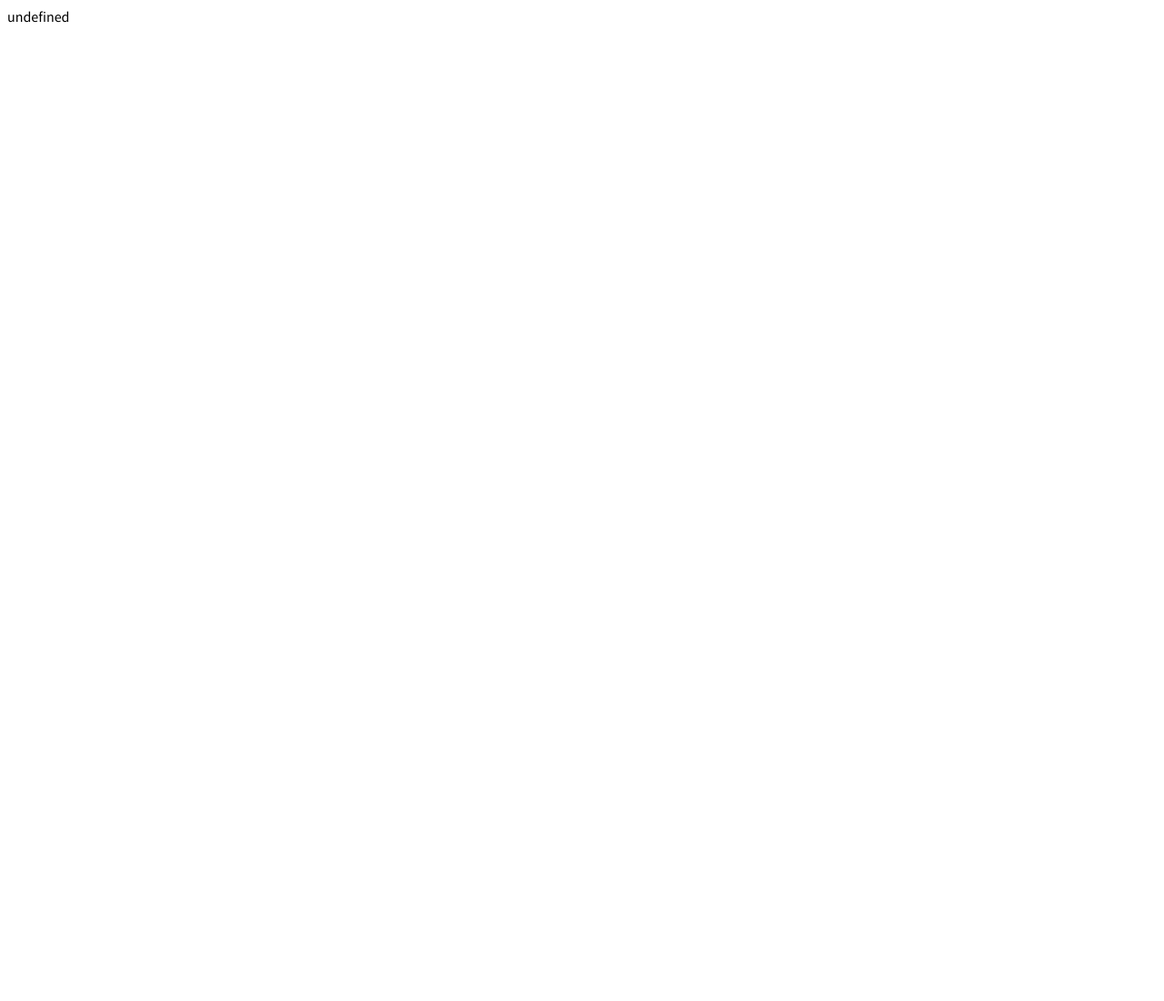
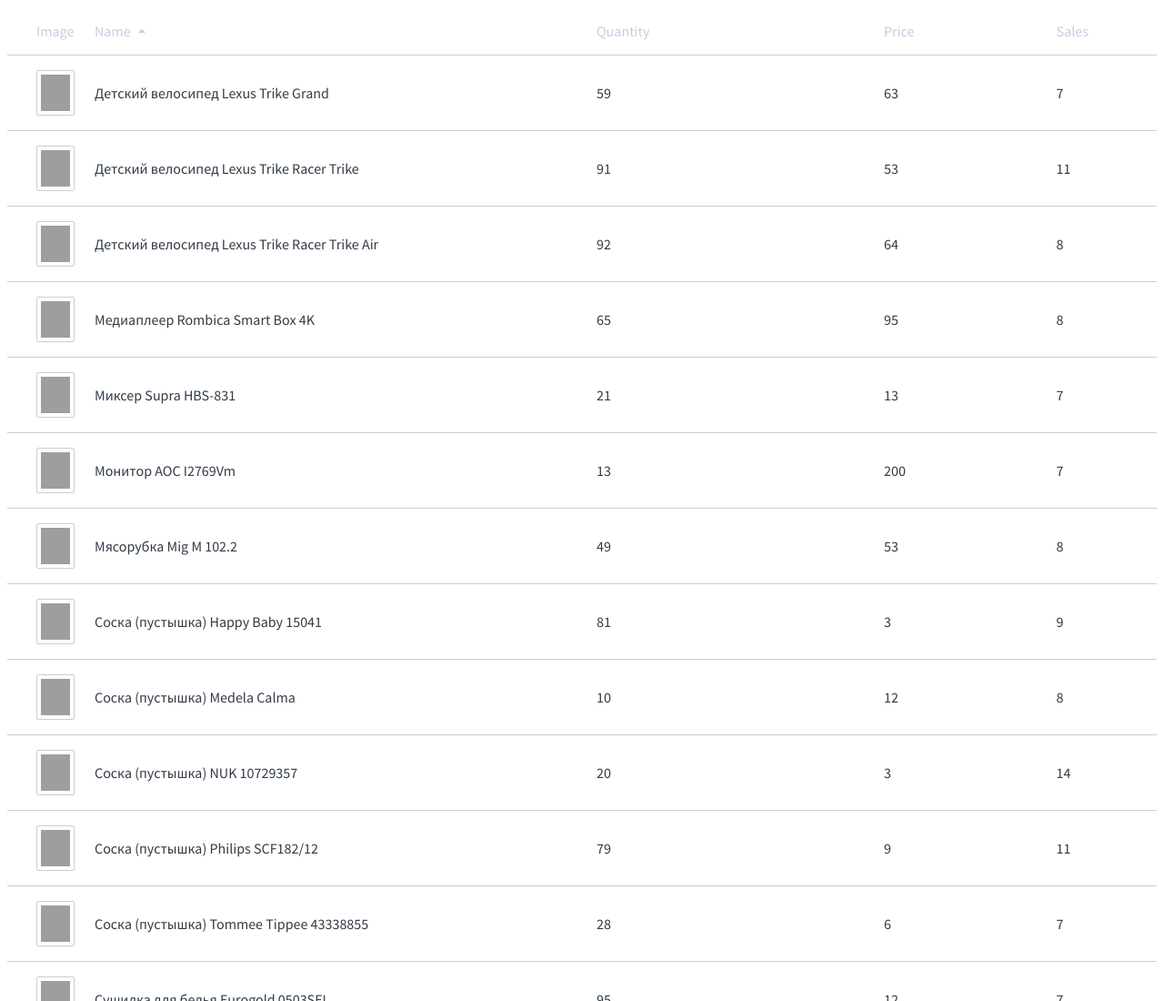
Before and after one commit to js-tasks-ru/js-20210921_paloshmax, a website: page 06-events-practice/1-sortable-table-v2/index.html in a window 1280 px wide. Shown: the top 1100 px of the page at 91% size. Before the commit the page ends 800 px from the top, so only its background shows below. Drawn offline with Linux system fonts and the light colour scheme; grey boxes are pictures that could not be loaded.

Commit message:
Lesson 6

```diff
--- a/06-events-practice/1-sortable-table-v2/index.html
+++ b/06-events-practice/1-sortable-table-v2/index.html
@@ -1,20 +1,19 @@
-<!doctype html>
+<!DOCTYPE html>
 <head>
-  <meta charset="utf-8">
-  <link rel="stylesheet" href="style.css">
+  <meta charset="utf-8" />
+  <link rel="stylesheet" href="style.css" />
 </head>
 <body>
-
   <div id="root"></div>
 
   <script type="module">
-  import SortableTable from './index.js';
-  import data from './products-data.js';
+    import SortableTable from "./index.js";
+    import data from "./products-data.js";
 
     const headerConfig = [
       {
-      id: 'images',
-      title: 'Image',
+        id: "images",
+        title: "Image",
         sortable: false,
         template: (data = []) => {
           return `
@@ -22,40 +21,40 @@
             <img class="sortable-table-image" alt="Image" src="${data[0]?.url}">
           </div>
         `;
-      }
+        },
       },
       {
-      id: 'title',
-      title: 'Name',
+        id: "title",
+        title: "Name",
         sortable: true,
-      sortType: 'string'
+        sortType: "string",
       },
       {
-      id: 'quantity',
-      title: 'Quantity',
+        id: "quantity",
+        title: "Quantity",
         sortable: true,
-      sortType: 'number'
+        sortType: "number",
       },
       {
-      id: 'price',
-      title: 'Price',
+        id: "price",
+        title: "Price",
         sortable: true,
-      sortType: 'number'
+        sortType: "number",
       },
       {
-      id: 'sales',
-      title: 'Sales',
+        id: "sales",
+        title: "Sales",
         sortable: true,
-      sortType: 'number'
+        sortType: "number",
       },
     ];
 
     const sortableTable = new SortableTable(headerConfig, {
       data,
       sorted: {
-      id: headerConfig.find(item => item.sortable).id,
-      order: 'asc'
-    }
+        id: headerConfig.find((item) => item.sortable).id,
+        order: "asc",
+      },
     });
 
     root.append(sortableTable.element);
--- a/06-events-practice/1-sortable-table-v2/index.js
+++ b/06-events-practice/1-sortable-table-v2/index.js
@@ -1,8 +1,156 @@
 export default class SortableTable {
-  constructor(headersConfig, {
-    data = [],
-    sorted = {}
-  } = {}) {
+  element;
+  subElements;
 
+  sortClickHandler = (e) => {
+    const target = e.target.closest(".sortable-table__cell");
+    if (!target) return;
+
+    let value;
+    if (target.dataset.order === undefined || target.dataset.order === "asc")
+      value = "desc";
+    else if (target.dataset.order === "desc") value = "asc";
+    this.sort(target.dataset.id, value);
+  };
+  constructor(
+    headerConfig = [],
+    {
+      data = [],
+      sorted = {
+        id: headerConfig.find((item) => item.sortable).id,
+        order: "asc",
+      },
+    } = {}
+  ) {
+    this.headerConfig = headerConfig;
+    this.data = Array.isArray(data) ? data : data.data;
+    this.sorted = sorted;
+    this.sortedData = [];
+    this.render();
+    this.addEventListeners();
+  }
+  get template() {
+    return /* html */ `
+      <div data-element="productsContainer" class="products-list__container">
+        <div class="sortable-table">
+          ${this.getHeader()}
+          ${this.getBody()}
+        </div>
+      </div>
+    `;
+  }
+  getHeader() {
+    return `<div data-element="header" class="sortable-table__header sortable-table__row">
+      ${this.headerConfig.map((item) => this.getHeaderRow(item)).join("")}
+    </div>`;
+  }
+  getHeaderRow({ id, title, sortable }) {
+    return `
+      <div class="sortable-table__cell" data-id="${id}" data-sortable="${sortable}"${this.getSortedField(
+      id
+    )}>
+        <span>${title}</span>
+        <span data-element="arrow" class="sortable-table__sort-arrow">
+          <span class="sort-arrow"></span>
+        </span>
+      </div>
+    `;
+  }
+  getBody() {
+    return `<div data-element="body" class="sortable-table__body">
+      ${this.getBodyRows(this.sortedData)}
+    </div>`;
+  }
+  getBodyRows(data) {
+    return data
+      .map((item) => {
+        return `
+      <a href="/products/${item.id}" class="sortable-table__row">
+        ${this.getBodyRow(item)}
+      </a>
+      `;
+      })
+      .join("");
+  }
+  getBodyRow(item) {
+    const cells = this.headerConfig.map(({ id, template }) => {
+      return { id, template };
+    });
+    return cells
+      .map(({ id, template }) => {
+        return template
+          ? template(item[id])
+          : `<div class="sortable-table__cell">${item[id]}</div>`;
+      })
+      .join("");
+  }
+  getSortedField(id) {
+    return this.sorted.id === id ? "data-order=" + this.sorted.order : "";
+  }
+  render() {
+    const wrapper = document.createElement("div");
+    this.sortedData = this.sortData(this.sorted.id, this.sorted.order);
+    wrapper.innerHTML = this.template;
+    this.element = wrapper.firstElementChild;
+    this.subElements = this.getSubElements(this.element);
+  }
+  sortData(field, order) {
+    const data = [...this.data];
+    const vector = {
+      asc: 1,
+      desc: -1,
+    };
+    const sortOpt = this.headerConfig.find((item) => item.id === field);
+
+    return data.sort((a, b) => {
+      if (sortOpt.sortType === "string") {
+        return (
+          a[field].localeCompare(b[field], ["ru", "en"], {
+            caseFirst: "upper",
+          }) * vector[order]
+        );
+      }
+      if (sortOpt.sortType === "number") {
+        return (a[field] - b[field]) * vector[order];
+      }
+    });
+  }
+  sort(field, order) {
+    const sortableItem = this.headerConfig.find(({ id }) => id === field);
+    if (!sortableItem.sortable) return;
+
+    const sortedData = this.sortData(field, order);
+
+    Array.prototype.forEach.call(this.subElements.header.children, (item) => {
+      if (item.dataset.id === field) item.dataset.order = order;
+      else delete item.dataset.order;
+    });
+
+    this.subElements.body.innerHTML = this.getBodyRows(sortedData);
+  }
+  addEventListeners() {
+    this.subElements.header.addEventListener(
+      "pointerdown",
+      this.sortClickHandler
+    );
+  }
+  getSubElements(element) {
+    const result = {};
+    const elements = element.querySelectorAll("[data-element]");
+
+    for (const sub of elements) {
+      const name = sub.dataset.element;
+      result[name] = sub;
+    }
+
+    return result;
+  }
+  remove() {
+    if (this.element) this.element.remove();
+  }
+  destroy() {
+    this.remove();
+    this.element = null;
+    this.subElements = null;
   }
 }
```
Also changed, not shown: 06-events-practice/2-tooltip/index.js (+50 -0 lines), 06-events-practice/2-tooltip/index.spec.js (+16 -16 lines), 06-events-practice/2-tooltip/README.md. Lines whose indentation alone changed are shown as unchanged.
